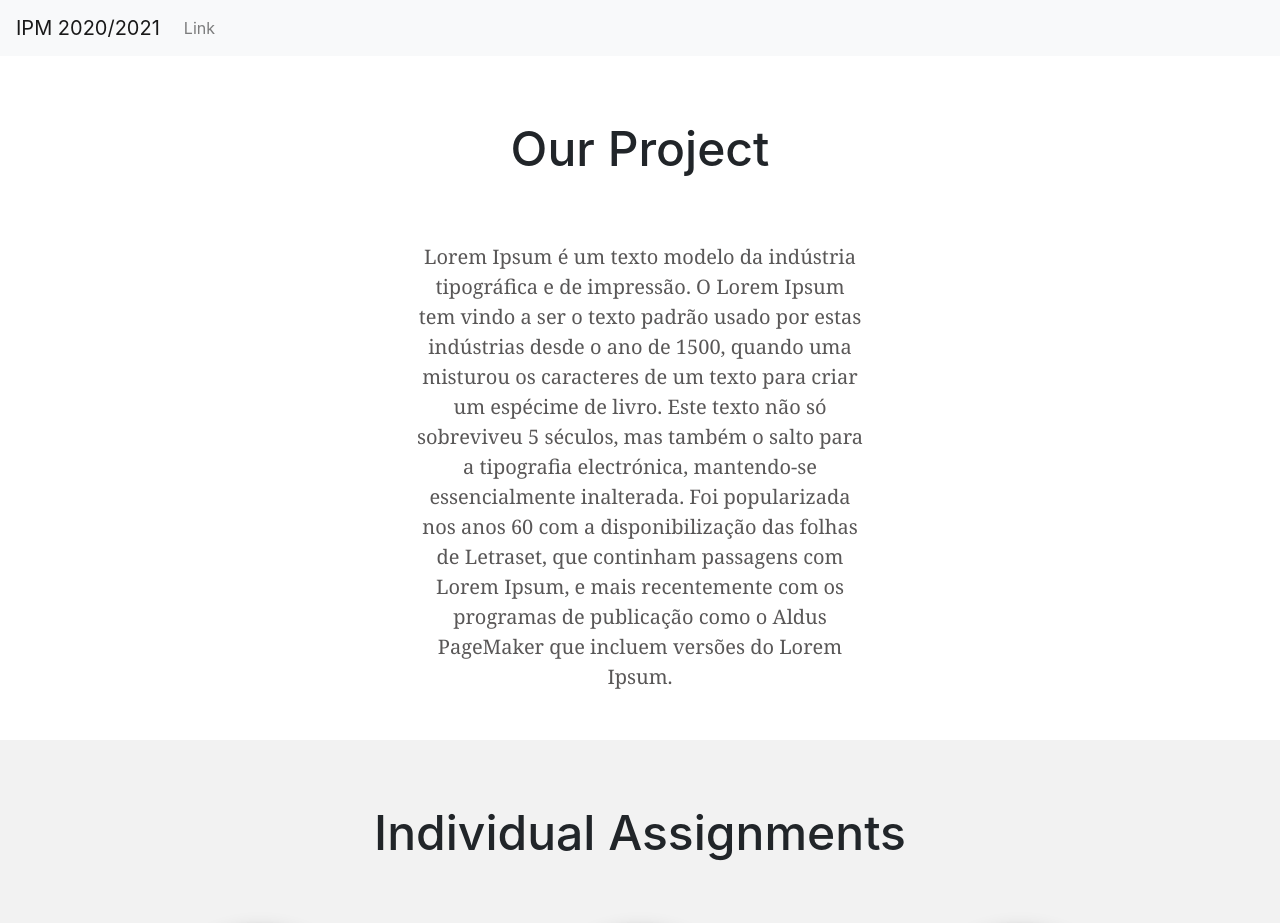
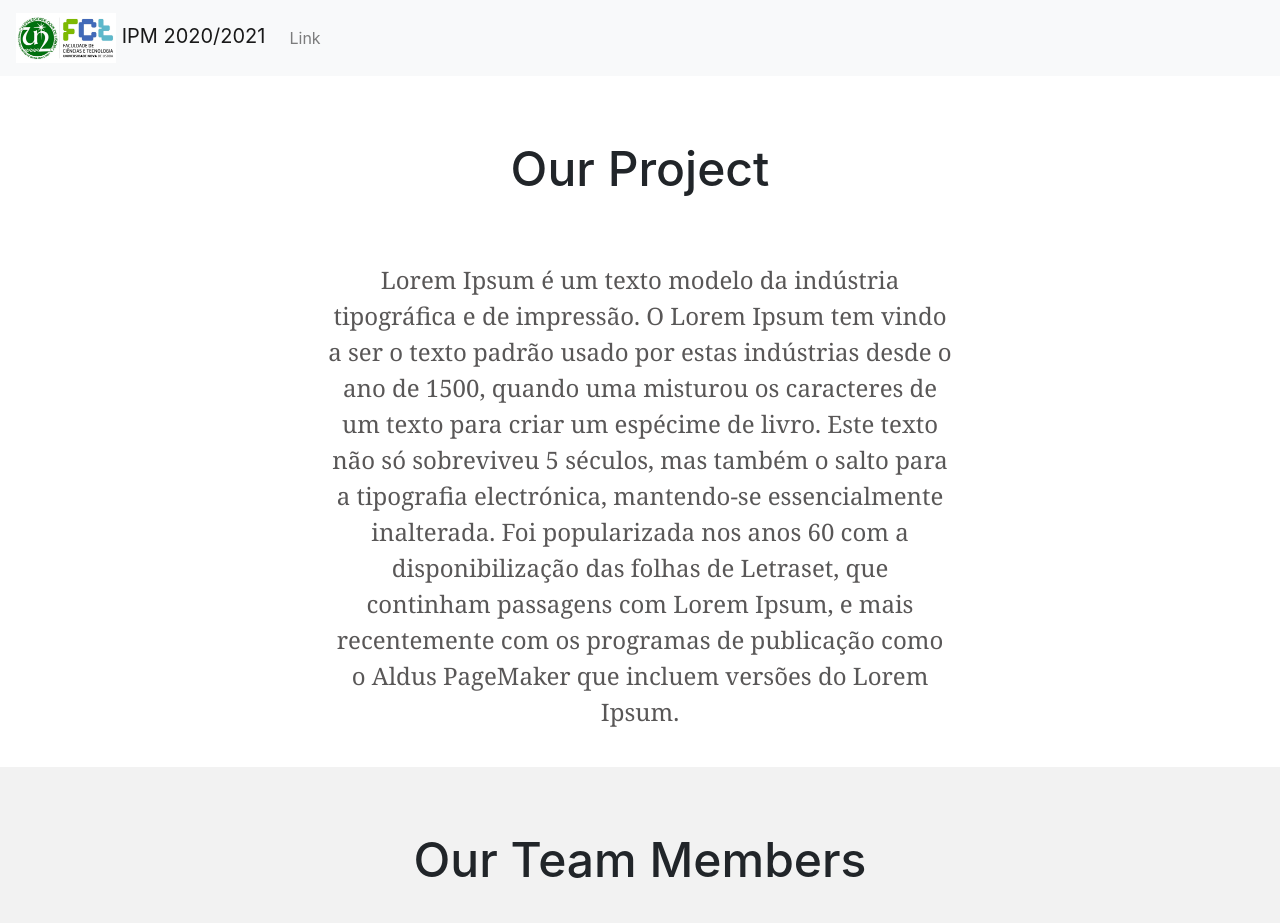
Before and after one commit to XavierPPacheco/IPM, an Angular app: page / in a window 1280 px wide. Shown: the top 923 px of the page. Built offline with nearby package versions, Linux system fonts and the light colour scheme.

Commit message:
small fix

```diff
--- a/src/app/app.component.css
+++ b/src/app/app.component.css
@@ -17,13 +17,14 @@
 
   .container-fluid p{
     font-family: Georgia, 'Times New Roman', Times, serif;
-    font-size:20px;
-    margin-top: 3rem;
-    margin-bottom: 3rem;
-    margin-right: 25rem;
-    margin-left: 25rem;
+    font-size:1.5rem;
+    margin-top: 3%;
+    margin-bottom: 3%;
+    margin-right: 25%;
+    margin-left: 25%;
     color: #595757;
     text-align: center;
+    justify-content:right;
 
   }
 
@@ -35,7 +36,7 @@
 
 
   .team-member img {
-    box-shadow: 0 4px 8px 0 rgba(0, 0, 0, 0.2), 0 6px 20px 0 rgba(0, 0, 0, 0.19);
+    box-shadow: 0 4px 8px 0 rgba(48, 47, 47, 0.644), 0 6px 20px 0 rgba(48, 47, 47, 0.644);
     width: 14rem;
     height: 14rem;
   }
--- a/src/app/app.component.html
+++ b/src/app/app.component.html
@@ -1,5 +1,7 @@
 <nav class="navbar sticky-top navbar-expand-lg navbar-light bg-light">
-  <a class="navbar-brand" href="#">IPM 2020/2021</a>
+  <a class="navbar-brand" href="#">
+    <img src="../assets/fct.jpg" width="100" height="50" class="d-inline-block" alt="">
+    IPM 2020/2021</a>
   <button class="navbar-toggler" type="button" data-toggle="collapse" data-target="#navbarSupportedContent" aria-controls="navbarSupportedContent" aria-expanded="false" aria-label="Toggle navigation">
     <span class="navbar-toggler-icon"></span>
   </button>
@@ -29,7 +31,7 @@
   </p>
 </div>
 <div class="container-fluid" id="black">
-    <h2>Individual Assignments</h2>
+    <h2>Our Team Members</h2>
     <div class="container">
         <div class="row">
 
@@ -81,6 +83,8 @@
                     </div>
                 </div>
             </div>
+
+
         </div>
 
 
```
Also changed, not shown: src/assets/fct.jpg (added).
